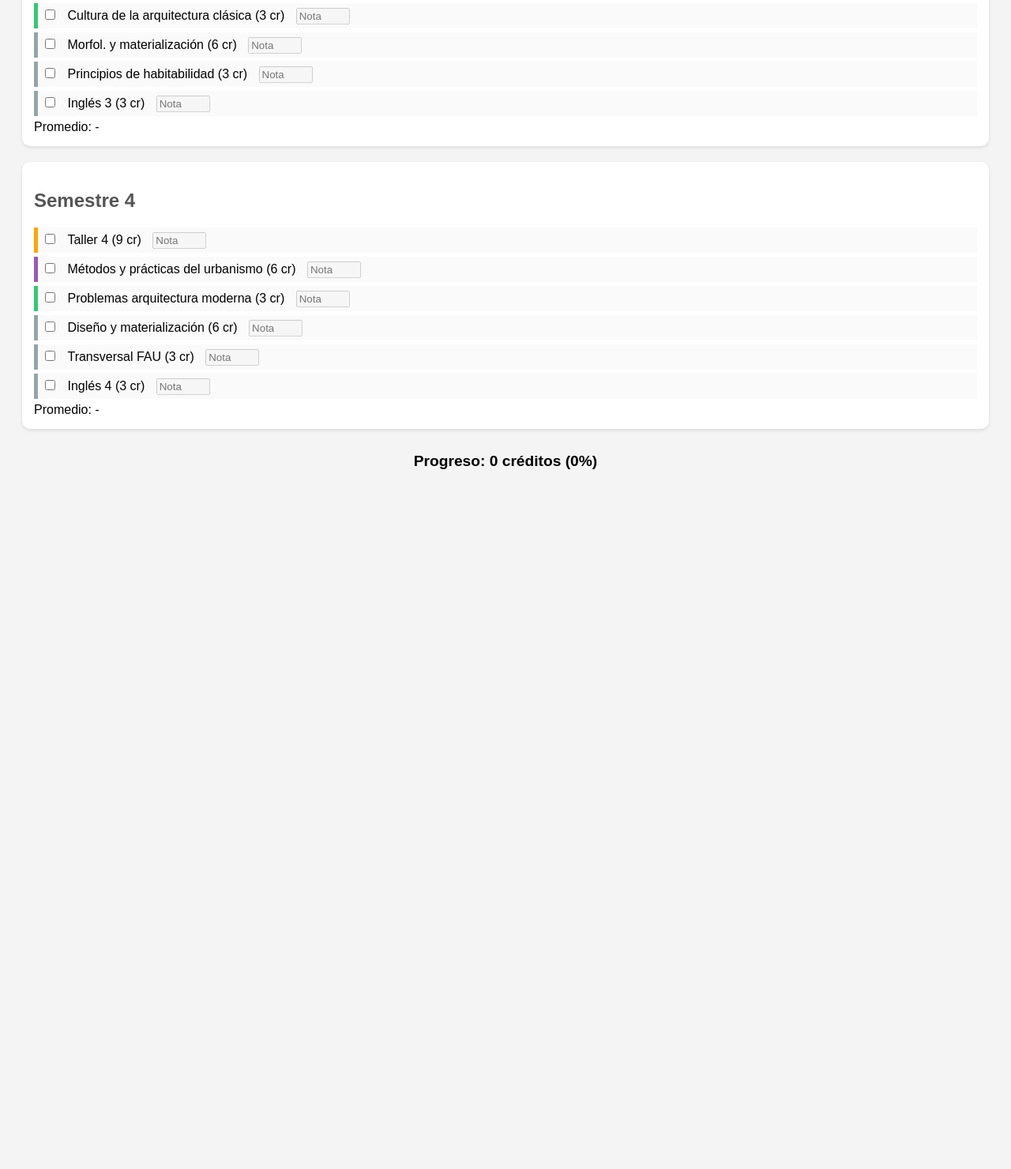
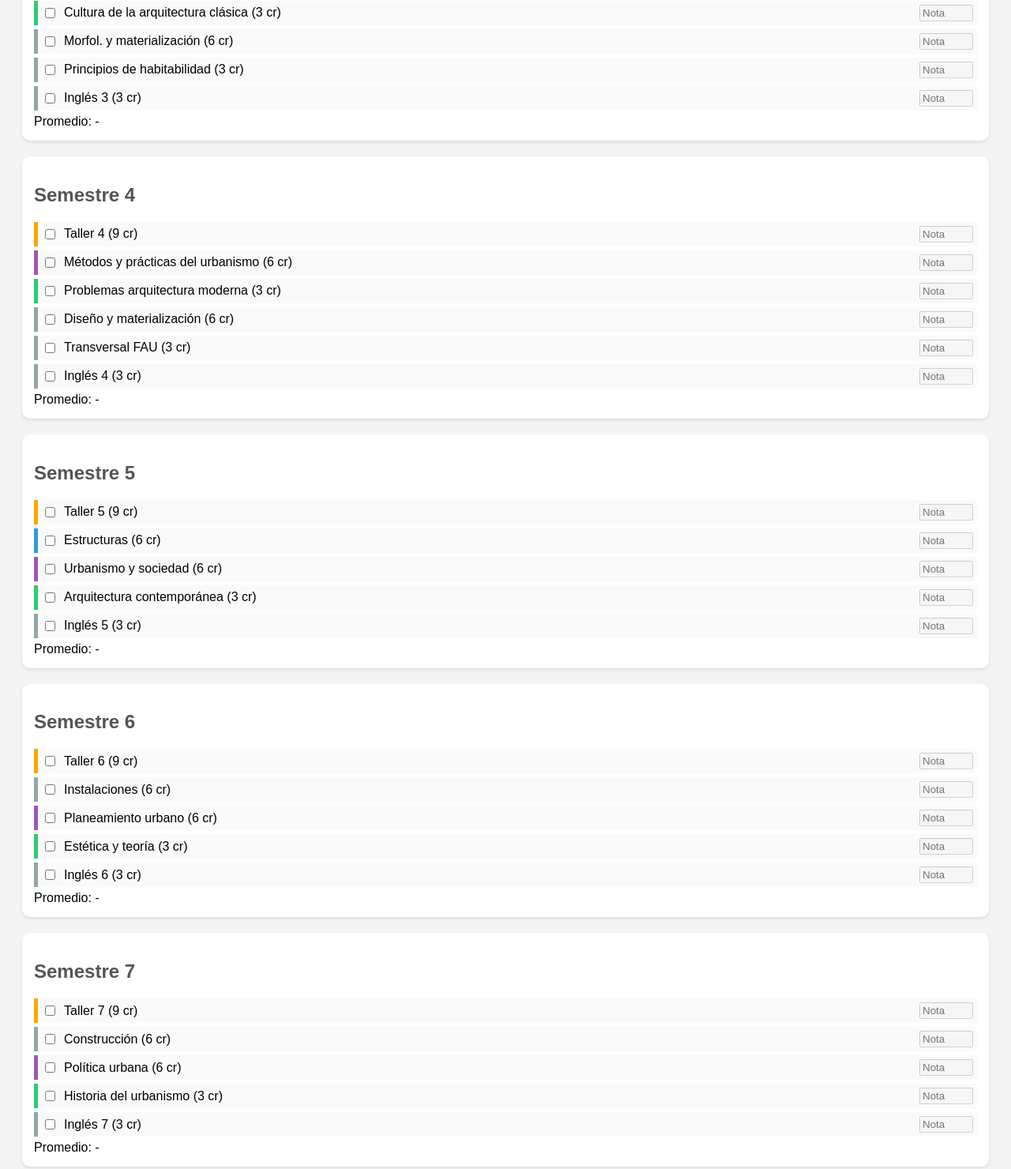
Before and after one commit to Massaggro/Malla-Interactiva-Yazm-n, a plain HTML site: page index.html in a window 1280 px wide. Shown: the part 902-2382 px from the top of the page at 79% size. Before the commit the page ends 1525 px from the top, so only its background shows below. Drawn offline with Linux system fonts and the light colour scheme.

Commit message:
Update index.html

```diff
--- a/index.html
+++ b/index.html
@@ -1,22 +1,21 @@
-
 <!DOCTYPE html>
 <html lang="es">
 <head>
-  <meta charset="UTF-8">
-  <meta name="viewport" content="width=device-width, initial-scale=1.0">
-  <title>Malla Interactiva Arquitectura UChile</title>
+  <meta charset="UTF-8" />
+  <meta name="viewport" content="width=device-width, initial-scale=1" />
+  <title>Malla Interactiva Yazmín – Arquitectura UChile</title>
   <style>
     body { font-family: Arial, sans-serif; background: #f4f4f4; padding: 20px; }
-    h1 { text-align: center; color: #333; }
+    h1 { text-align: center; color: #333; margin-bottom: 30px; }
     .semestre { margin-bottom: 20px; background: #fff; padding: 15px; border-radius: 10px; box-shadow: 0 2px 4px rgba(0,0,0,0.1); }
     .semestre h2 { color: #555; }
-    .ramo { margin: 5px 0; padding: 5px; border-left: 5px solid #ccc; background: #fafafa; }
+    .ramo { margin: 5px 0; padding: 5px; border-left: 5px solid #ccc; background: #fafafa; display: flex; align-items: center; }
     .ramo.taller { border-color: orange; }
     .ramo.matematica { border-color: #3498db; }
     .ramo.historia { border-color: #2ecc71; }
     .ramo.urbanismo { border-color: #9b59b6; }
     .ramo.electivo { border-color: #95a5a6; }
-    .ramo label { margin-left: 8px; }
+    .ramo label { margin-left: 8px; flex-grow: 1; }
     .ramo input[type='number'] { width: 60px; margin-left: 10px; }
     .avance { font-weight: bold; font-size: 1.2em; margin-top: 30px; text-align: center; }
   </style>
@@ -27,7 +26,9 @@
   <div class="avance" id="avance">Progreso: 0 créditos (0%)</div>
 
 <script>
+  // Malla completa 10 semestres, cada ramo con nombre, créditos, área y prerrequisitos (por nombre)
   const malla = [
+    // Semestre 1
     [
       {name:'Taller 1', cred:18, area:'taller', prere:[]},
       {name:'Geometría', cred:3, area:'matematica', prere:[]},
@@ -35,6 +36,7 @@
       {name:'Historia, Cultura y Habitar', cred:3, area:'historia', prere:[]},
       {name:'Inglés 1', cred:3, area:'electivo', prere:[]}
     ],
+    // Semestre 2
     [
       {name:'Taller 2', cred:18, area:'taller', prere:['Taller 1']},
       {name:'Investigación del Entorno', cred:3, area:'electivo', prere:['Taller 1']},
@@ -42,6 +44,7 @@
       {name:'Fundamentos de la Arquitectura', cred:3, area:'electivo', prere:['Historia, Cultura y Habitar']},
       {name:'Inglés 2', cred:3, area:'electivo', prere:['Inglés 1']}
     ],
+    // Semestre 3
     [
       {name:'Taller 3', cred:9, area:'taller', prere:['Taller 2']},
       {name:'Sostenibilidad Urbana', cred:6, area:'urbanismo', prere:['Investigación del Entorno']},
@@ -50,6 +53,7 @@
       {name:'Principios de habitabilidad', cred:3, area:'electivo', prere:['Morfol. y materialización']},
       {name:'Inglés 3', cred:3, area:'electivo', prere:['Inglés 2']}
     ],
+    // Semestre 4
     [
       {name:'Taller 4', cred:9, area:'taller', prere:['Taller 3']},
       {name:'Métodos y prácticas del urbanismo', cred:6, area:'urbanismo', prere:['Sostenibilidad Urbana']},
@@ -57,24 +61,78 @@
       {name:'Diseño y materialización', cred:6, area:'electivo', prere:['Morfol. y materialización']},
       {name:'Transversal FAU', cred:3, area:'electivo', prere:[]},
       {name:'Inglés 4', cred:3, area:'electivo', prere:['Inglés 3']}
+    ],
+    // Semestre 5
+    [
+      {name:'Taller 5', cred:9, area:'taller', prere:['Taller 4']},
+      {name:'Estructuras', cred:6, area:'matematica', prere:['Física']},
+      {name:'Urbanismo y sociedad', cred:6, area:'urbanismo', prere:['Métodos y prácticas del urbanismo']},
+      {name:'Arquitectura contemporánea', cred:3, area:'historia', prere:['Problemas arquitectura moderna']},
+      {name:'Inglés 5', cred:3, area:'electivo', prere:['Inglés 4']}
+    ],
+    // Semestre 6
+    [
+      {name:'Taller 6', cred:9, area:'taller', prere:['Taller 5']},
+      {name:'Instalaciones', cred:6, area:'electivo', prere:['Estructuras']},
+      {name:'Planeamiento urbano', cred:6, area:'urbanismo', prere:['Urbanismo y sociedad']},
+      {name:'Estética y teoría', cred:3, area:'historia', prere:['Arquitectura contemporánea']},
+      {name:'Inglés 6', cred:3, area:'electivo', prere:['Inglés 5']}
+    ],
+    // Semestre 7
+    [
+      {name:'Taller 7', cred:9, area:'taller', prere:['Taller 6']},
+      {name:'Construcción', cred:6, area:'electivo', prere:['Instalaciones']},
+      {name:'Política urbana', cred:6, area:'urbanismo', prere:['Planeamiento urbano']},
+      {name:'Historia del urbanismo', cred:3, area:'historia', prere:['Estética y teoría']},
+      {name:'Inglés 7', cred:3, area:'electivo', prere:['Inglés 6']}
+    ],
+    // Semestre 8
+    [
+      {name:'Taller 8', cred:9, area:'taller', prere:['Taller 7']},
+      {name:'Tecnología de la construcción', cred:6, area:'electivo', prere:['Construcción']},
+      {name:'Gestión urbana', cred:6, area:'urbanismo', prere:['Política urbana']},
+      {name:'Arquitectura chilena', cred:3, area:'historia', prere:['Historia del urbanismo']},
+      {name:'Inglés 8', cred:3, area:'electivo', prere:['Inglés 7']}
+    ],
+    // Semestre 9
+    [
+      {name:'Taller 9', cred:9, area:'taller', prere:['Taller 8']},
+      {name:'Sustentabilidad', cred:6, area:'electivo', prere:['Tecnología de la construcción']},
+      {name:'Proyectos urbanos', cred:6, area:'urbanismo', prere:['Gestión urbana']},
+      {name:'Teoría crítica', cred:3, area:'historia', prere:['Arquitectura chilena']},
+      {name:'Inglés 9', cred:3, area:'electivo', prere:['Inglés 8']}
+    ],
+    // Semestre 10
+    [
+      {name:'Taller 10', cred:9, area:'taller', prere:['Taller 9']},
+      {name:'Práctica profesional', cred:12, area:'electivo', prere:['Sustentabilidad']},
+      {name:'Seminario final', cred:6, area:'electivo', prere:['Proyectos urbanos']},
+      {name:'Estudios de caso', cred:3, area:'historia', prere:['Teoría crítica']},
+      {name:'Inglés 10', cred:3, area:'electivo', prere:['Inglés 9']}
     ]
   ];
+
   let aprobados = new Set();
-    let notas = {};
+
+  // Inicializa la página generando la estructura y controles
   function init() {
     const cont = document.getElementById("contenido");
     malla.forEach((sem, i) => {
       const div = document.createElement("div");
       div.className = "semestre";
       div.innerHTML = `<h2>Semestre ${i + 1}</h2>`;
+
       sem.forEach(r => {
         const ramoDiv = document.createElement("div");
         ramoDiv.className = `ramo ${r.area}`;
-          ramoDiv.innerHTML = `<input type="checkbox" onchange="toggleRamo('${r.name}', this, ${i})">
+        ramoDiv.innerHTML = `
+          <input type="checkbox" onchange="toggleRamo('${r.name}', this, ${i})">
           <label>${r.name} (${r.cred} cr)</label>
-            <input type="number" placeholder="Nota" step="0.1" min="1.0" max="7.0" disabled onchange="calcularPromSem(${i})">`;
+          <input type="number" placeholder="Nota" step="0.1" min="1.0" max="7.0" disabled onchange="calcularPromSem(${i})">
+        `;
         div.appendChild(ramoDiv);
       });
+
       const prom = document.createElement("div");
       prom.id = `prom${i}`;
       prom.innerHTML = "Promedio: -";
@@ -82,9 +140,12 @@
       cont.appendChild(div);
     });
   }
+
+  // Activa o desactiva ramo, habilita input nota y recalcula
   function toggleRamo(nombre, checkbox, semIdx) {
     const ramoDiv = checkbox.parentElement;
     const notaInput = ramoDiv.querySelector("input[type='number']");
+
     if (checkbox.checked) {
       aprobados.add(nombre);
       notaInput.disabled = false;
@@ -94,10 +155,13 @@
       notaInput.disabled = true;
       notaInput.value = "";
     }
+
     liberarSubsecuentes();
     calcularPromSem(semIdx);
     calcularAvance();
   }
+
+  // Bloquea los ramos cuyo prerrequisito no está aprobado
   function liberarSubsecuentes() {
     document.querySelectorAll(".ramo").forEach(div => {
       const nombre = div.querySelector("label").innerText.split(" (")[0];
@@ -108,6 +172,8 @@
       div.style.opacity = bloqueado ? 0.4 : 1;
     });
   }
+
+  // Calcula promedio por semestre con las notas ingresadas
   function calcularPromSem(idx) {
     const ramos = document.querySelectorAll(`.semestre:nth-child(${idx+1}) .ramo input[type='number']`);
     let total = 0, count = 0;
@@ -120,12 +186,16 @@
     const prom = count ? (total / count).toFixed(2) : '-';
     document.getElementById(`prom${idx}`).innerText = `Promedio: ${prom}`;
   }
+
+  // Calcula avance en créditos y porcentaje sobre total
   function calcularAvance() {
     let total = 0, aprob = 0;
     malla.forEach(sem => sem.forEach(r => total += r.cred));
     malla.forEach(sem => sem.forEach(r => { if (aprobados.has(r.name)) aprob += r.cred; }));
     document.getElementById("avance").innerText = `Progreso: ${aprob} créditos (${((aprob/total)*100).toFixed(1)}%)`;
   }
+
+  // Inicialización al cargar la página
   init();
 </script>
 </body>
```
Lines whose indentation alone changed are shown as unchanged.
